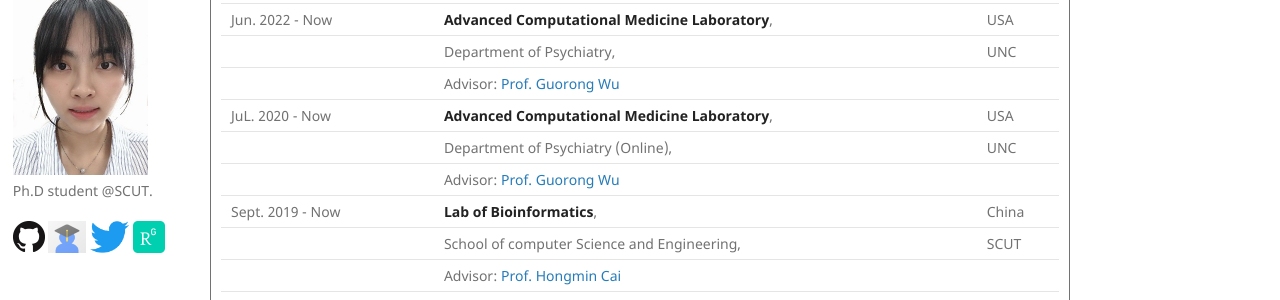
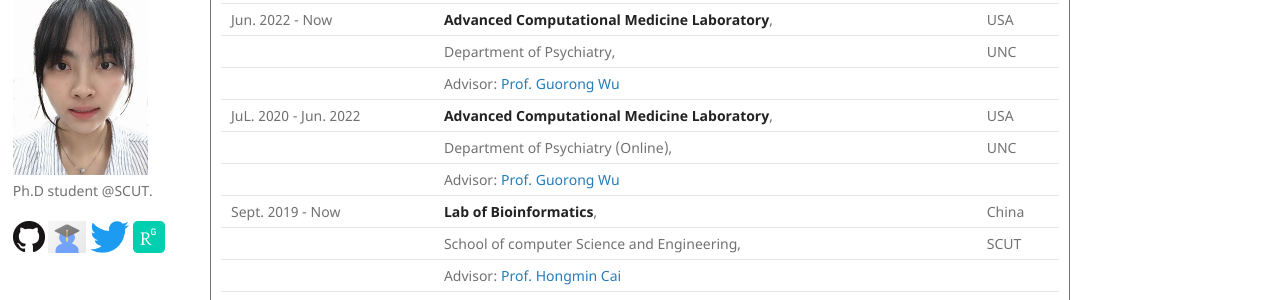
Before and after one commit to Dandy5721/dandy.github.io, a Jekyll site: the page built from index.md, in a window 1280 px wide and 900 px high, scrolled down 567 px. Shown: the part 154-454 px from the top of the window. Built offline with Jekyll 4.4.1, drawn with Linux system fonts in a browser that asks for light colours; our own code applies the rules of GitHub Pages for plain Markdown files.

Commit message:
Update index.md

```diff
--- a/index.md
+++ b/index.md
@@ -37,7 +37,7 @@ I am interested in fMRI data analysis and mainfold learning.
 | Jun. 2022 - Now         | **Advanced Computational Medicine Laboratory**, | USA  |
 |                                     | Department of Psychiatry,  |  UNC  |
 |                                     | Advisor: [Prof. Guorong Wu](https://scholar.google.com/citations?user=XVsMB2kAAAAJ&hl=en) | |
-| JuL. 2020 - Now         | **Advanced Computational Medicine Laboratory**, | USA  |
+| JuL. 2020 - Jun. 2022         | **Advanced Computational Medicine Laboratory**, | USA  |
 |                                     | Department of Psychiatry (Online),  |  UNC  |
 |                                     | Advisor: [Prof. Guorong Wu](https://scholar.google.com/citations?user=XVsMB2kAAAAJ&hl=en) | |
 | Sept. 2019 - Now         | **Lab of Bioinformatics**, | China  |
```
